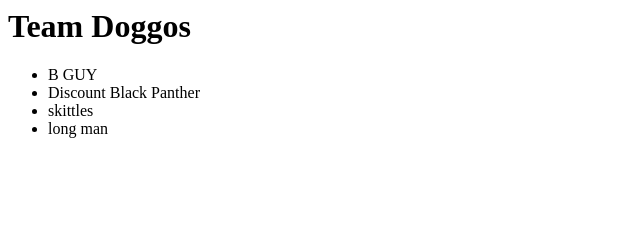
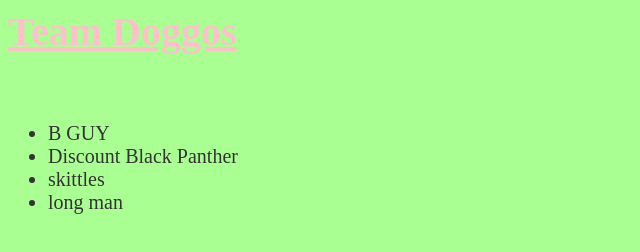
Before and after one commit to Sky-dogz/day-2-review, a plain HTML site: page index.html in a window 1280 px wide. Shown: the whole page, without its empty margins (0-640 px from the left). Drawn offline with Linux system fonts and the light colour scheme.

Commit message:
Added content

```diff
--- /dev/null
+++ b/CSS/stylesheet.css
@@ -0,0 +1,14 @@
+h1{
+    font-size: 40px;
+    color: #ffc0cb;
+    text-decoration: underline;
+    padding-bottom: 40px;
+}
+
+li{
+    font-size: 20px;
+    color: #333;
+}
+body{
+    background-color: rgba(133, 255, 100, .7);
+}
--- a/index.html
+++ b/index.html
@@ -1,7 +1,7 @@
 <!DOCTYPE <!DOCTYPE html>
 <html>
 <head>
-
+    <link rel="stylesheet" type="text/css" href="CSS/stylesheet.css">
 </head>
 <body>
     <h1>Team Doggos</h1>
```
